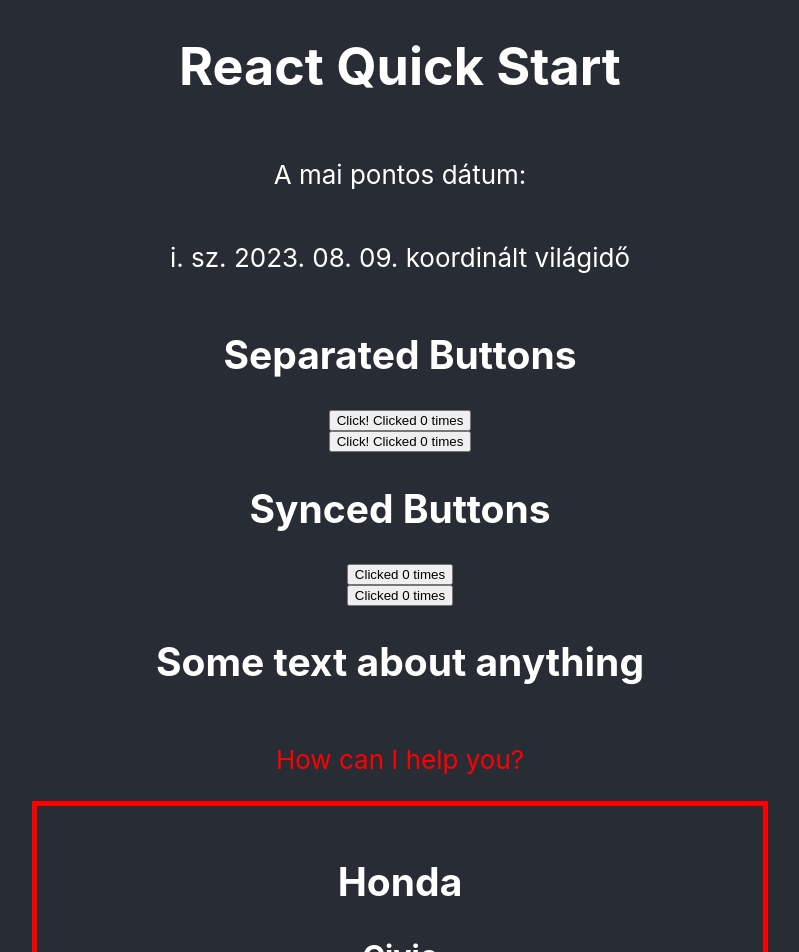
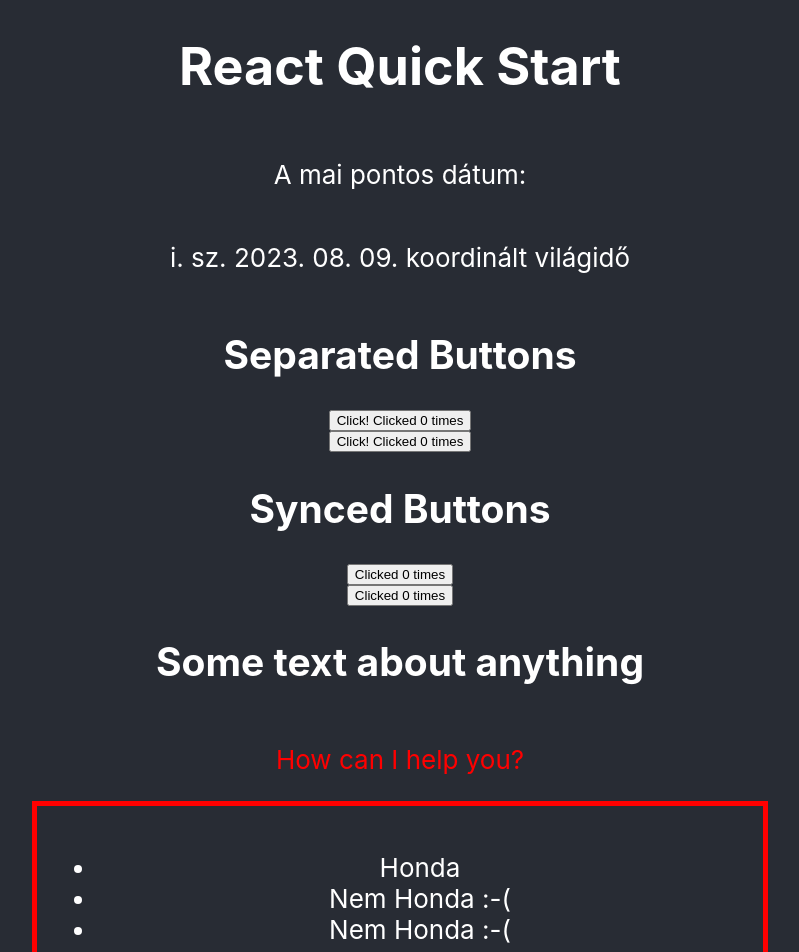
Before and after one commit to tamas100/react-quick-start, a React (Create React App) app: page / in a window 1280 px wide. Shown: the top 952 px of the page, without its empty margins (240-1039 px from the left). Built offline with nearby package versions, Linux system fonts and the light colour scheme.

Commit message:
add a ternary operator to CarList.jsx and import to CarProfile

```diff
--- a/src/Components/CarList/CarList.jsx
+++ b/src/Components/CarList/CarList.jsx
@@ -1,9 +1,9 @@
 import React from 'react';
 
-export default function CarList(data) {
+export default function CarList({data}) {
     const listItems = data.map(data =>
         <li key={data.regNumber}>
-            {data.manufacturer}
+            {data.manufacturer === 'Honda' ? data.manufacturer : 'Nem Honda :-('}
         </li>
         );
   return (
--- a/src/Components/CarProfile/CarProfile.jsx
+++ b/src/Components/CarProfile/CarProfile.jsx
@@ -1,6 +1,7 @@
 import React from 'react';
 import './CarProfile.css';
 import FormatDate from '../FormatDate/FormatDate';
+import CarList from '../CarList/CarList';
 
 const car = [{
     manufacturer: 'Honda',
@@ -36,6 +37,7 @@ export default function CarProfile() {
         );
     return (
         <>
+            <CarList data={car}/>
             <h2>{car[0].manufacturer}</h2>
             <h3>{car[0].type}</h3>
             <p>
```
